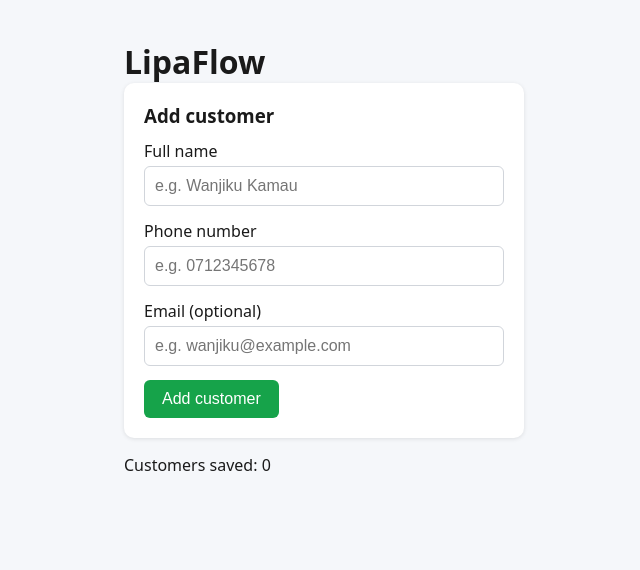
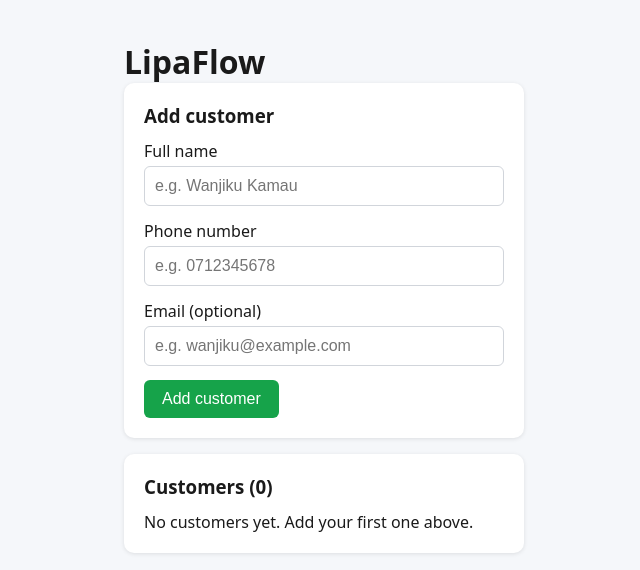
Before and after one commit to SamwelOsogo/Lipaflow, a React (Vite) app: page / in a window 1280 px wide. Shown: the top 570 px of the page, without its empty margins (316-956 px from the left). Built offline with nearby package versions, Linux system fonts and the light colour scheme.

Commit message:
feat: show customer list and add delete in App

```diff
--- a/src/App.jsx
+++ b/src/App.jsx
@@ -1,13 +1,17 @@
 import { useState } from 'react';
 import Card from './components/ui/Card';
 import CustomerForm from './components/customers/CustomerForm';
+import CustomerList from './components/customers/CustomerList';
 
 function App() {
   const [customers, setCustomers] = useState([]);
 
   function addCustomer(customer) {
     setCustomers((prev) => [...prev, customer]);
-    console.log('New customer:', customer);
+  }
+
+  function deleteCustomer(id) {
+    setCustomers((prev) => prev.filter((c) => c.id !== id));
   }
 
   return (
@@ -16,7 +20,9 @@ function App() {
       <Card title="Add customer">
         <CustomerForm onAddCustomer={addCustomer} />
       </Card>
-      <p>Customers saved: {customers.length}</p>
+      <Card title={`Customers (${customers.length})`}>
+        <CustomerList customers={customers} onDelete={deleteCustomer} />
+      </Card>
     </div>
   );
 }
```
